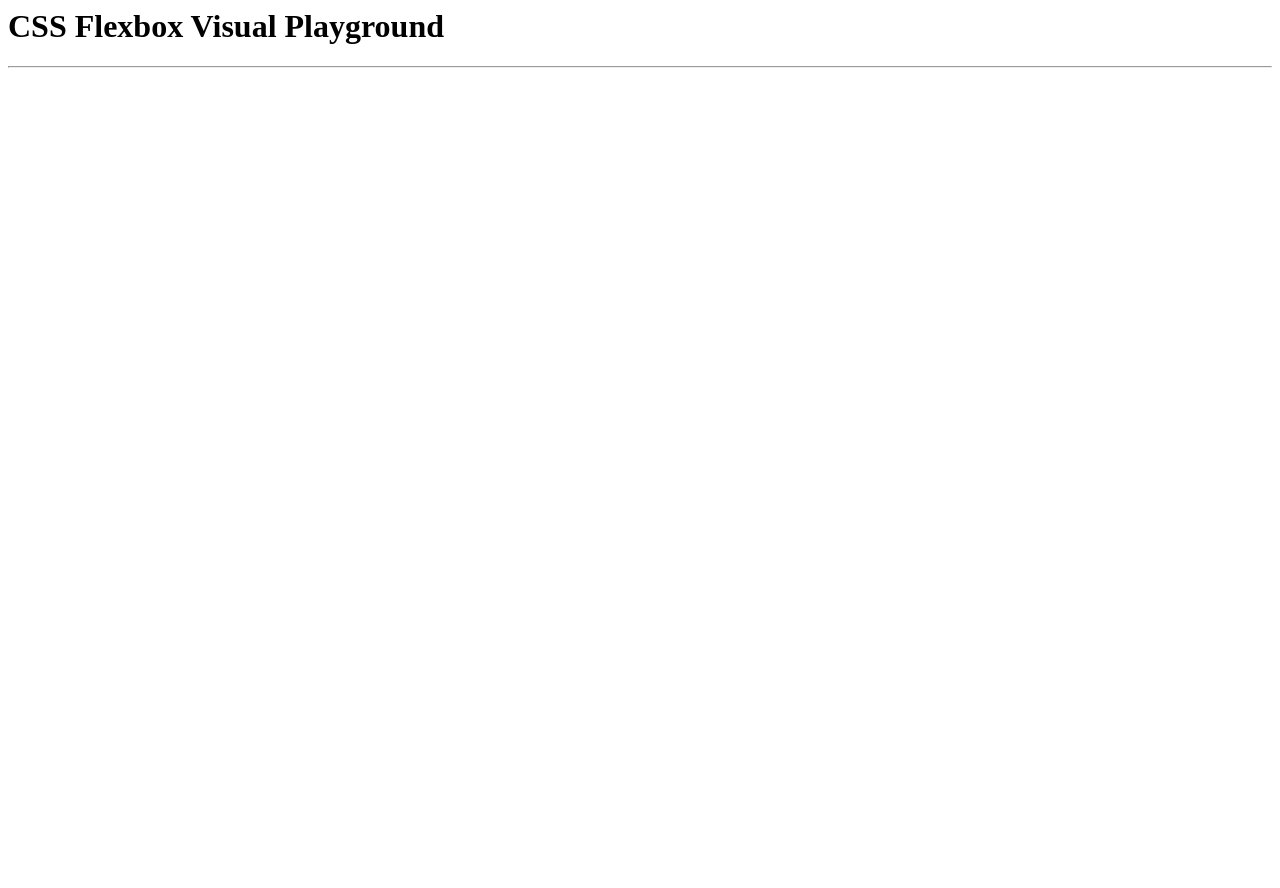
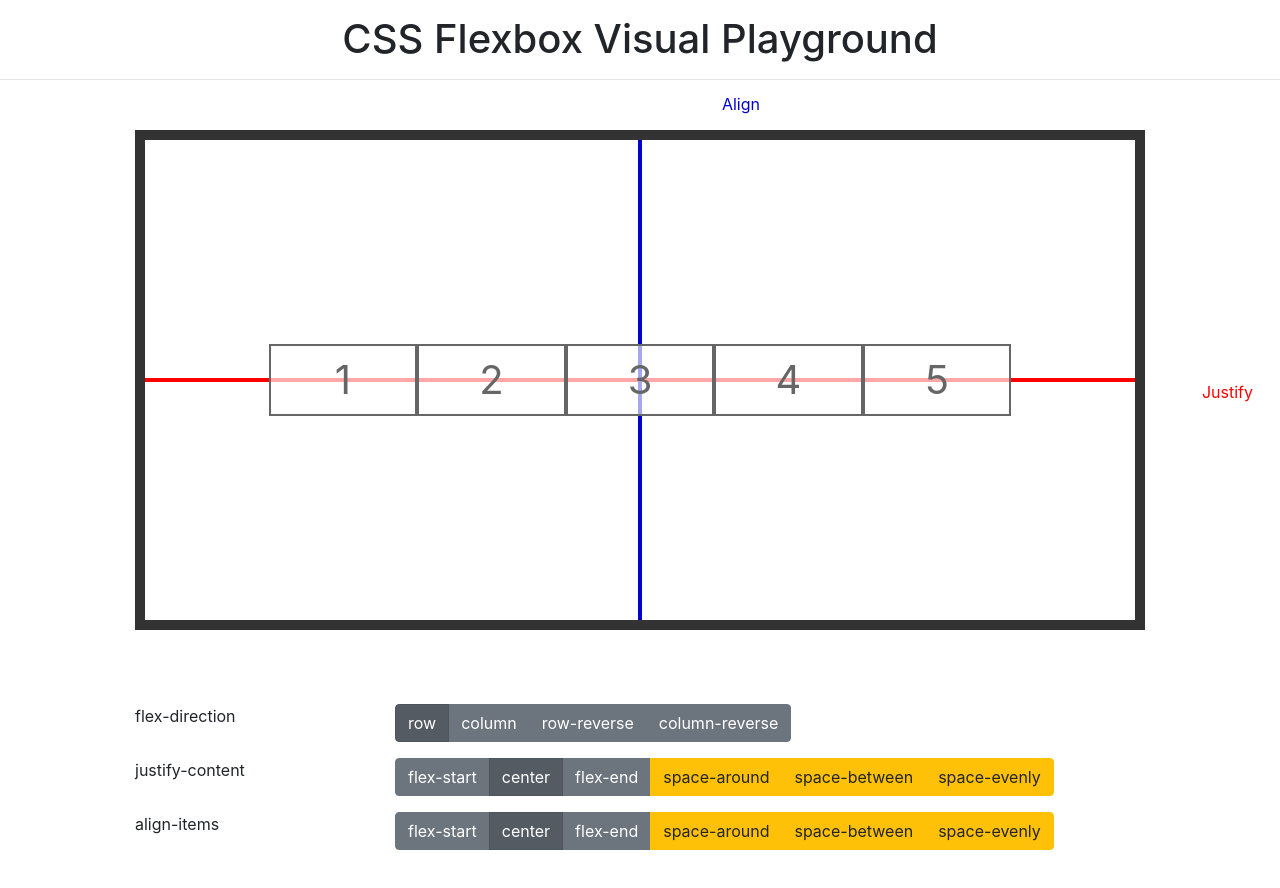
Before and after one commit to RoryLin/CSSFlexBoxPlayGround, a plain HTML site: page index.html in a window 1280 px wide. Before the commit the page ends 800 px from the top, so only its background shows below. Drawn offline with nearby package versions, Linux system fonts and the light colour scheme.

Commit message:
finished the project

```diff
--- /dev/null
+++ b/app.css
@@ -0,0 +1,87 @@
+
+body {
+  padding-top: 15px;
+}
+
+.flexboxes {
+  border: solid 10px #333;
+  position: relative;
+  display: flex;
+  height: 500px;
+  margin: 50px;
+  padding: 0;
+}
+.flexboxes.column .axis.main, .flexboxes.column-reverse .axis.main {
+  width: 0px;
+  height: 100%;
+}
+.flexboxes.column .axis.main label, .flexboxes.column-reverse .axis.main label {
+  top: -50px;
+  right: initial;
+}
+.flexboxes.column .axis.sub, .flexboxes.column-reverse .axis.sub {
+  width: 100%;
+  height: 0px;
+}
+.flexboxes.column .axis.sub label, .flexboxes.column-reverse .axis.sub label {
+  right: -120px;
+  top: initial;
+}
+
+.box {
+  width: 15%;
+  height: 15%;
+  background-color: #fff;
+  font-size: 40px;
+}
+
+.axis {
+  position: absolute;
+  left: 50%;
+  top: 50%;
+  -webkit-transform: translate(-50%, -50%);
+          transform: translate(-50%, -50%);
+  text-align: center;
+}
+.axis label {
+  position: absolute;
+  right: -120px;
+  white-space: nowrap;
+}
+
+.axis.main {
+  width: 100%;
+  height: 0px;
+  border: solid 2px red;
+  color: red;
+}
+
+.axis.sub {
+  width: 0px;
+  height: 100%;
+  border: solid 2px MediumBlue;
+  color: MediumBlue;
+}
+.axis.sub label {
+  position: absolute;
+  top: -50px;
+}
+
+.box {
+  display: flex;
+  justify-content: center;
+  align-items: center;
+  background-color: #333;
+  border: solid 2px #666;
+  color: #666;
+  position: relative;
+  z-index: 100;
+}
+.box {
+  background-color: rgba(255, 255, 255, 0.65);
+}
+
+.settings {
+  background-color: #fff;
+  margin: 50px;
+}
--- a/index.html
+++ b/index.html
@@ -1,9 +1,82 @@
 <html>
-    <style>
+    <head>
+        <link rel="stylesheet" href="https://stackpath.bootstrapcdn.com/bootstrap/4.1.2/css/bootstrap.min.css" integrity="sha384-Smlep5jCw/wG7hdkwQ/Z5nLIefveQRIY9nfy6xoR1uRYBtpZgI6339F5dgvm/e9B" crossorigin="anonymous">
+        <link rel="stylesheet" href="app.css">
+    </head>
+    <body>
+        <h1 class="text-center">CSS Flexbox Visual Playground</h1>
+        <hr>
+        <div id="app" class="container">
+            <div class="flexboxes" :style="getStyle" :class="direction">
+                <div class="box">1</div>
+                <div class="box">2</div>
+                <div class="box">3</div>
+                <div class="box">4</div>
+                <div class="box">5</div>
+                <div class="axis main">
+                    <label>Justify</label>
+                </div>
+                <div class="axis sub">
+                    <label>Align</label>
+                </div>
+            </div>
+            <div class="settings"><br/>
+                <div class="form-group row">
+                    <div class="col-sm-3">
+                        <label>flex-direction</label>
+                    </div>
+                    <div class="col-sm-9">
+                        <div class="btn-group">
+                            <button class="btn btn-secondary" v-for="d in values.direction" @click="direction=d" :class="{active: direction==d}">{{d}}</button>
+                        </div>
+                    </div>
+                </div>
+                <div class="form-group row">
+                    <div class="col-sm-3">
+                        <label>justify-content</label>
+                    </div>
+                    <div class="col-sm-9">
+                        <div class="btn-group">
+                            <button class="btn btn-secondary" v-for="d in values.justify" @click="justify=d" :class="{active: justify==d,'btn-warning': d.indexOf('space')!=-1}">{{d}}</button>
+                        </div>
+                    </div>
+                </div>
+                <div class="form-group row">
+                    <div class="col-sm-3">
+                        <label>align-items</label>
+                    </div>
+                    <div class="col-sm-9">
+                        <div class="btn-group">
+                            <button class="btn btn-secondary" v-for="d in values.align" @click="align=d" :class="{active: align==d,'btn-warning': d.indexOf('space')!=-1}">{{d}}</button>
+                        </div>
+                    </div>
+                </div>
+            </div>
+        </div>
+        <script src="https://cdnjs.cloudflare.com/ajax/libs/vue/2.3.4/vue.min.js"></script>
+        <script>
+            var vm = new Vue({
+                el: "#app",
+                data: {
+                    direction: "row",
+                    justify: "center",
+                    align: "center",
+                    values: {
+                    direction: ["row","column","row-reverse","column-reverse"],
+                    justify: ["flex-start","center","flex-end","space-around","space-between","space-evenly"],
 
-    </style>
-    <body>
-        <h1>CSS Flexbox Visual Playground</h1>
-        <hr>
+                    align: ["flex-start","center","flex-end","space-around","space-between","space-evenly"]
+                    }
+                },
+                computed: {
+                    getStyle(){
+                    return {
+                        "flex-direction": this.direction,
+                        "justify-content": this.justify,
+                        "align-items": this.align}
+                    }
+                }
+            })
+        </script>
     </body>
 </html>
```
